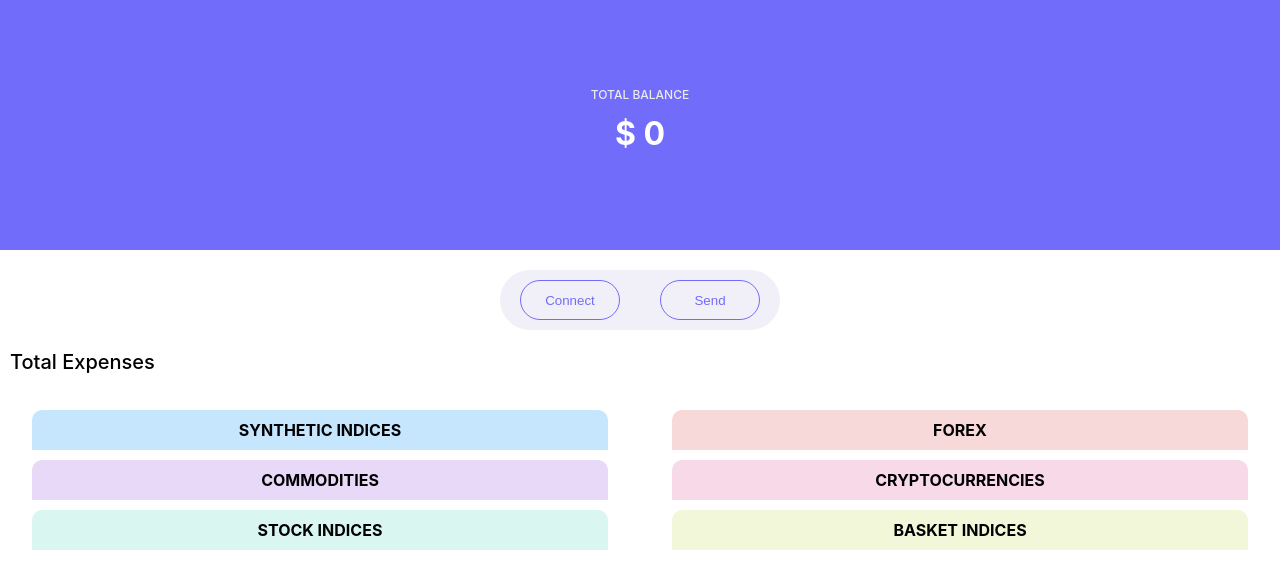
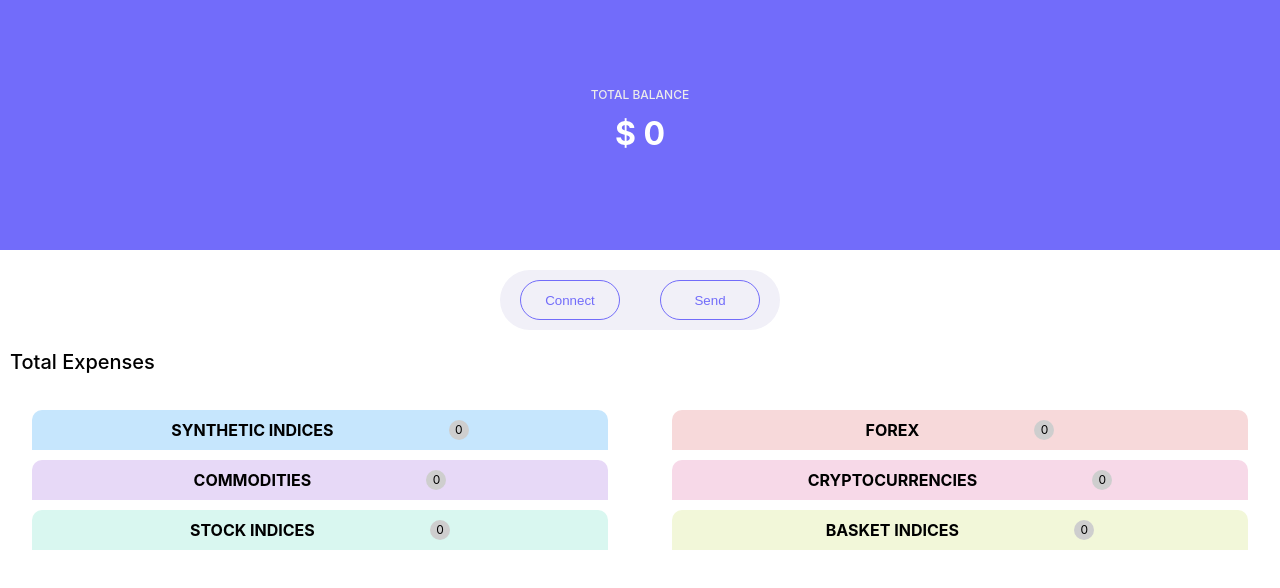
Before and after one commit to suisin-deriv/DAir, a React (Create React App) app: page / in a window 1280 px wide. Shown: the top 588 px of the page. Built offline with nearby package versions, Linux system fonts and the light colour scheme.

Commit message:
new updates

```diff
--- a/src/App.js
+++ b/src/App.js
@@ -9,6 +9,7 @@ const ExpenseProvider = ({children}) => {
 
   const expenses = useLocalStore(()=>({
     connected: false,
+    isLoading: false,
     profile:{
       total_balance: 0,
       token: {
@@ -22,20 +23,33 @@ const ExpenseProvider = ({children}) => {
 
     calculate_balance: false,
 
+    synth_count: 0,
+    frx_count:0,
+    com_count:0,
+    crypt_count:0,
+    stock_count:0,
+    basket_count:0,
+
     getConnected: ()=>{
       reference.current = new WebSocket("wss://ws.binaryws.com/websockets/v3?app_id=1089")
+      expenses.isLoading = true
       if(expenses.connected === false){
         reference.current.onopen = function(evt){
           reference.current.send(JSON.stringify(expenses.profile.token));
 
-          reference.current.onmessage = function(){
+          reference.current.onmessage = function(msg){
+            var data = JSON.parse(msg.data)
+            console.log(data)
+
+            expenses.isLoading = false
             expenses.connected = true
           }
         }
       }else{
+        expenses.isLoading = false
         reference.current.close()
         reference.current.onclose = function(msg){
-          console.log("Successfully Closed Websocket")
+          console.log("Successfully Closed Websocket"+msg)
         }
         expenses.connected = false
         expenses.profile.total_balance = 0
@@ -43,6 +57,12 @@ const ExpenseProvider = ({children}) => {
         expenses.get_statement = false
         expenses.all_statement = []
         expenses.calculate_balance = false
+        expenses.synth_count= 0
+        expenses.frx_count=0
+        expenses.com_count=0
+        expenses.crypt_count=0
+        expenses.stock_count=0
+        expenses.basket_count=0
       }
     },
 
@@ -81,8 +101,16 @@ const ExpenseProvider = ({children}) => {
           const toFindDuplicates = arry => arry.filter((item, index) => arry.indexOf(item) !== index)
           const duplicateElements = toFindDuplicates(valueArr);
           // console.log(duplicateElements)
+          let count_synth = 0
+          let count_frx = 0
+          let count_com = 0
+          let count_crypt = 0
+          let count_sind = 0
+          let count_bind = 0
+
           duplicateElements.forEach(
             (item) => {
+              console.log(duplicateElements)
               let calculate_expense = 0
               let trade_item = ""
               let color = ""
@@ -118,6 +146,26 @@ const ExpenseProvider = ({children}) => {
               }else{
                 color="black"
                 gainloss = "NULL"
+              }
+
+              if(trade_item === "Synthetic Indices"){
+                count_synth++
+                expenses.synth_count = count_synth
+              }else if(trade_item === "Commodities"){
+                count_com++
+                expenses.com_count = count_com
+              }else if(trade_item === "Stock Indices"){
+                count_sind++
+                expenses.stock_count = count_sind
+              }else if(trade_item === "Basket Indices"){
+                count_bind++
+                expenses.basket_count = count_bind
+              }else if(trade_item === "Cryptocurrencies"){
+                count_crypt++
+                expenses.crypt_count = count_crypt
+              }else{
+                count_frx++
+                expenses.frx_count = count_frx
               }
 
               expenses_info.push({
@@ -164,9 +212,17 @@ const ExpenseConnection = () => {
               </button>
             ):
             (
+              (store.isLoading ?
+                <button disabled>
+                  Loading...
+                </button> :
                 <button onClick={store.getConnected}>
                   Connect
                 </button>
+              )
+              // <button onClick={store.getConnected}>
+              //   Connect
+              // </button>
             )
           )
         }
@@ -180,6 +236,12 @@ const ExpenseConnection = () => {
 
 const ExpenseLocation = () => {
   const store = React.useContext(ExpenseContext)
+  const [synthIsOpen, setSynthIsOpen] = React.useState(false)
+  const [frxIsOpen, setFrxIsOpen] = React.useState(false)
+  const [comIsOpen, setComIsOpen] = React.useState(false)
+  const [cryptIsOpen, setCryptIsOpen] = React.useState(false)
+  const [sindIsOpen, setSindIsOpen] = React.useState(false)
+  const [bindIsOpen, setBindIsOpen] = React.useState(false)
 
   return useObserver( () => (
     <>
@@ -187,15 +249,26 @@ const ExpenseLocation = () => {
       <div className='expenses--container'>
 
         <div className='expenses--container__synth'>
-          <div className='expenses--container__synth--header'>
+          <div
+            className='expenses--container__synth--header'
+            onClick={
+              ()=>{
+                setSynthIsOpen(!synthIsOpen)
+              }
+            }
+          >
             <h1>SYNTHETIC INDICES</h1>
+            <div className='expenses--container__synth--header__counter'>
+              {store.synth_count}
+            </div>
           </div>
 
+          { synthIsOpen ?
+            (
               <div className='expenses--container__synth--content'>
                 {
                   store.profile.expense_item.map(
-                (element,index) =>
-                  (
+                    (element,index) => (
                         element.category === "Synthetic Indices" ?
                         (
                           <Expense
@@ -209,13 +282,28 @@ const ExpenseLocation = () => {
                   )
                 }
               </div>
+            )
+            : null
+          }
         </div>
 
         <div className='expenses--container__frx'>
-          <div className='expenses--container__frx--header'>
+          <div
+            className='expenses--container__frx--header'
+            onClick={
+              ()=>{
+                setFrxIsOpen(!frxIsOpen)
+              }
+            }
+          >
             <h1>FOREX</h1>
+            <div className='expenses--container__synth--header__counter'>
+              {store.frx_count}
+            </div>
           </div>
 
+          {frxIsOpen ?
+            (
               <div className='expenses--container__frx--content'>
                 {
                   store.profile.expense_item.map(
@@ -234,13 +322,26 @@ const ExpenseLocation = () => {
                     )
                 }
               </div>
+            ) : null}
         </div>
 
         <div className='expenses--container__com'>
-          <div className='expenses--container__com--header'>
+          <div
+            className='expenses--container__com--header'
+            onClick={
+              ()=>{
+                setComIsOpen(!comIsOpen)
+              }
+            }
+          >
             <h1>COMMODITIES</h1>
+            <div className='expenses--container__synth--header__counter'>
+              {store.com_count}
+            </div>
           </div>
 
+          {comIsOpen ?
+            (
               <div className='expenses--container__com--content'>
                 {
                   store.profile.expense_item.map(
@@ -259,13 +360,26 @@ const ExpenseLocation = () => {
                     )
                 }
               </div>
+            ) : null}
         </div>
 
         <div className='expenses--container__crypt'>
-          <div className='expenses--container__crypt--header'>
+          <div
+            className='expenses--container__crypt--header'
+            onClick={
+              ()=>{
+                setCryptIsOpen(!cryptIsOpen)
+              }
+            }
+          >
             <h1>CRYPTOCURRENCIES</h1>
+            <div className='expenses--container__synth--header__counter'>
+              {store.crypt_count}
+            </div>
           </div>
 
+          {cryptIsOpen ?
+            (
               <div className='expenses--container__crypt--content'>
                 {
                   store.profile.expense_item.map(
@@ -284,13 +398,26 @@ const ExpenseLocation = () => {
                     )
                 }
               </div>
+            ) : null}
         </div>
 
         <div className='expenses--container__sind'>
-          <div className='expenses--container__sind--header'>
+          <div
+            className='expenses--container__sind--header'
+            onClick={
+              ()=>{
+                setSindIsOpen(!sindIsOpen)
+              }
+            }
+          >
             <h1>STOCK INDICES</h1>
+            <div className='expenses--container__synth--header__counter'>
+              {store.stock_count}
+            </div>
           </div>
 
+          { sindIsOpen ?
+            (
               <div className='expenses--container__sind--content'>
                 {
                   store.profile.expense_item.map(
@@ -309,13 +436,26 @@ const ExpenseLocation = () => {
                     )
                 }
               </div>
+            ) : null}
         </div>
 
         <div className='expenses--container__bind'>
-          <div className='expenses--container__bind--header'>
+          <div
+            className='expenses--container__bind--header'
+            onClick={
+              ()=>{
+                setBindIsOpen(!bindIsOpen)
+              }
+            }
+          >
             <h1>BASKET INDICES</h1>
+            <div className='expenses--container__synth--header__counter'>
+              {store.basket_count}
+            </div>
           </div>
 
+          {bindIsOpen ?
+            (
               <div className='expenses--container__bind--content'>
                 {
                   store.profile.expense_item.map(
@@ -334,6 +474,7 @@ const ExpenseLocation = () => {
                     )
                 }
               </div>
+            ) : null}
         </div>
 
       </div>
--- a/src/App.scss
+++ b/src/App.scss
@@ -11,6 +11,7 @@ $laptop-large: 1440px;
     background-color: $color;
     display: flex;
     justify-content: center;
+    align-items: center;
     text-align: center;
     font-size: 8px;
     border-top-left-radius: 10px;
@@ -21,6 +22,19 @@ $laptop-large: 1440px;
     background-color: $color;
     border-bottom-left-radius: 10px;
     border-bottom-right-radius: 10px;
+}
+
+@mixin counter-container {
+    background-color: rgb(206, 206, 206);
+    color: black;
+    font-size: 12px;
+    display: flex;
+    justify-content: center;
+    align-items: center;
+    height: 50%;
+    width: 20px;
+    margin-left: 20%;
+    border-radius: 100px;
 }
 
 .balance--container{
@@ -66,6 +80,16 @@ $laptop-large: 1440px;
             border-radius: 100px;
             color: $primary-color;
         }
+
+        button:hover{
+            cursor: pointer;
+        }
+
+        button:disabled{
+            cursor:default;
+            border-color: grey;
+            color: grey;
+        }
     }
 }
 
@@ -79,7 +103,7 @@ $laptop-large: 1440px;
     margin-top: 2%;
     display: flex;
     flex-direction: column;
-    justify-content: center;
+    // justify-content: center;
     align-items: center;
 
     &__synth{
@@ -88,10 +112,14 @@ $laptop-large: 1440px;
 
         &--header{
             @include color-container(#C6E6FD);
+
+            &__counter{
+                @include counter-container()
+            }
         }
 
         &--content{
-            @include color-content(#F4F4FE)
+            @include color-content(#F4F4FE);
         }
     }
 
@@ -166,6 +194,7 @@ $laptop-large: 1440px;
         flex-direction: row;
         flex-wrap: wrap;
         justify-content: space-around;
+        align-items: unset;
         &__synth{
             width: 45%;
         }
```
Lines whose indentation alone changed are shown as unchanged.
